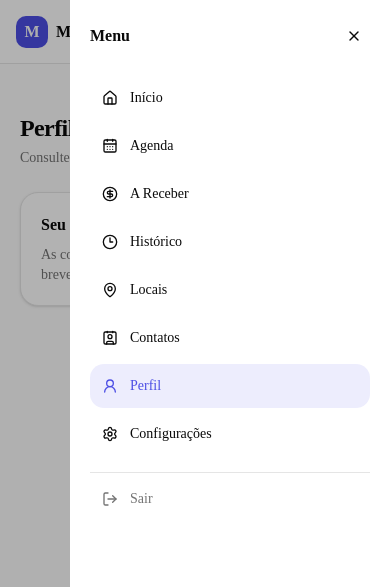
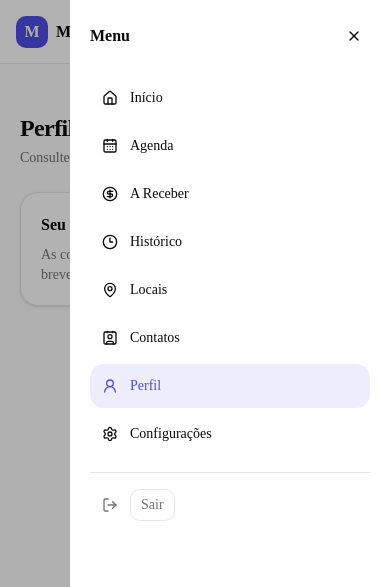
Before and after one commit to lMaick/meuplantao, a Next.js app: page /perfil in a window 390 px wide. Both pictures are taken after a click on the button "Abrir menu". Shown: the top 587 px of the page. Built offline with nearby package versions, Linux system fonts and the light colour scheme.

Commit message:
fix: wire mobile logout to authenticated action

```diff
--- a/src/components/ui/app-shell.tsx
+++ b/src/components/ui/app-shell.tsx
@@ -39,7 +39,7 @@ export function AppShell({ children }: { children: ReactNode }) {
       </nav>
     </aside>
     <header className="sticky top-0 z-20 flex h-16 items-center justify-between border-b bg-background/95 px-4 backdrop-blur lg:hidden"><Link href="/dashboard" className="flex items-center gap-2 font-bold"><span className="grid size-8 place-items-center rounded-lg bg-primary text-primary-foreground">M</span> MeuPlantao</Link><Button size="icon" variant="ghost" aria-label="Abrir menu" onClick={() => setOpen(true)}><Menu /></Button></header>
-    {open && <div className="fixed inset-0 z-50 bg-black/30 lg:hidden" onClick={() => setOpen(false)}><div className="ml-auto flex h-full w-80 max-w-[88vw] flex-col bg-background p-5" onClick={(e) => e.stopPropagation()}><div className="flex items-center justify-between"><span className="font-semibold">Menu</span><Button size="icon" variant="ghost" aria-label="Fechar menu" onClick={() => setOpen(false)}><X /></Button></div><nav className="mt-6 space-y-1">{[...primary, ...more].map(({ href, label, icon: Icon }) => <Link onClick={() => setOpen(false)} key={href} href={href} className={cn("flex items-center gap-3 rounded-xl px-3 py-3 text-sm", active(href) && "bg-primary/10 text-primary")}><Icon className="size-4" />{label}</Link>)}<button className="mt-4 flex w-full items-center gap-3 border-t px-3 py-4 text-sm text-muted-foreground"><LogOut className="size-4" />Sair</button></nav></div></div>}
+    {open && <div className="fixed inset-0 z-50 bg-black/30 lg:hidden" onClick={() => setOpen(false)}><div className="ml-auto flex h-full w-80 max-w-[88vw] flex-col bg-background p-5" onClick={(e) => e.stopPropagation()}><div className="flex items-center justify-between"><span className="font-semibold">Menu</span><Button size="icon" variant="ghost" aria-label="Fechar menu" onClick={() => setOpen(false)}><X /></Button></div><nav className="mt-6 space-y-1">{[...primary, ...more].map(({ href, label, icon: Icon }) => <Link onClick={() => setOpen(false)} key={href} href={href} className={cn("flex items-center gap-3 rounded-xl px-3 py-3 text-sm", active(href) && "bg-primary/10 text-primary")}><Icon className="size-4" />{label}</Link>)}<div className="mt-4 flex items-center gap-3 border-t px-3 py-4 text-sm text-muted-foreground"><LogOut className="size-4" /><LogoutButton /></div></nav></div></div>}
     <main className="min-h-screen pb-24 lg:ml-64 lg:pb-0">{children}</main>
     <nav className="fixed inset-x-0 bottom-0 z-30 grid h-[4.5rem] grid-cols-5 border-t bg-background px-1 pb-1 lg:hidden" aria-label="Navegação móvel">{primary.map(({ href, short, icon: Icon }) => <Link key={href} href={href} className={cn("flex flex-col items-center justify-center gap-1 text-[0.68rem] text-muted-foreground", active(href) && "font-semibold text-primary")}><Icon className="size-5" />{short}</Link>)}<Link href="/calendario?novo=1" className="flex flex-col items-center justify-center gap-1 text-[0.68rem] font-semibold text-primary"><span className="grid size-7 place-items-center rounded-full bg-primary text-primary-foreground"><Plus className="size-4" /></span>Plantão</Link></nav>
   </div>;
```
